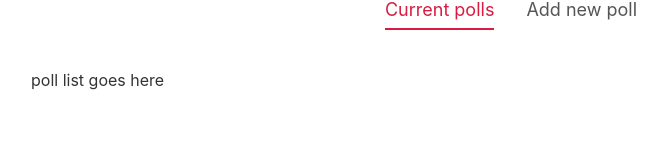
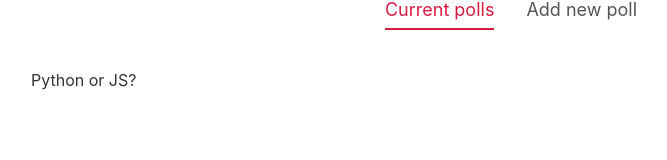
Before and after one commit to AnaScuturici/svelte-exercise, a Svelte app in the folder polls-project/: page / in a window 1280 px wide. Shown: the part 194-354 px from the top of the page, without its empty margins (129-796 px from the left). Built offline with nearby package versions, Linux system fonts and the light colour scheme.

Commit message:
update: form to add new polls

```diff
--- a/polls-project/src/App.svelte
+++ b/polls-project/src/App.svelte
@@ -2,6 +2,7 @@
 	import Header from "./components/Header.svelte";
 	import Footer from "./components/Footer.svelte";
 	import PollForm from "./components/PollForm.svelte";
+	import PollList from "./components/PollList.svelte";
 	import Tabs from "./shared/Tabs.svelte";
 
 	// tabs
@@ -12,15 +13,34 @@
 		activeItem = e.detail;
 	};
 
+	//polls
+	let polls = [
+		{
+			id: 1,
+			question: "Python or JS?",
+			answerA: "Python",
+			answerB: "JS",
+			votesA: 9,
+			votesB: 15,
+		}
+	];
+
+	const handleAdd = (e) => {
+		const poll = e.detail;
+		polls = [poll, ...polls];
+		console.log(polls);
+		activeItem = "Current polls";
+	}
+
 </script>
 
 <Header />
 <main>
 	<Tabs items={items} activeItem={activeItem} on:tabChange={tabChange}/>
 	{#if activeItem === "Current polls"}
-	<p>poll list goes here</p>
+	<PollList polls={polls}/>
 	{:else if activeItem === "Add new poll"}
-	<PollForm />
+	<PollForm on:add={handleAdd}/>
 	{/if}
 </main>
 <Footer />
--- a/polls-project/src/components/PollForm.svelte
+++ b/polls-project/src/components/PollForm.svelte
@@ -1,5 +1,8 @@
 <script>
+    import { createEventDispatcher } from "svelte";
     import Button from "../shared/Button.svelte";
+
+    let dispatch = createEventDispatcher();
 
     let fields = { question: "", answerA: "", answerB: ""};
     let errors = { question: "", answerA: "", answerB: ""};
@@ -31,8 +34,10 @@
             errors.answerB = "";
         }
 
+        // add new poll
         if(valid) {
-            console.log("valid", fields);
+            let poll = {...fields, votesA: 0, votesB: 0, id: Math.random()};
+            dispatch("add", poll);
         }
         fields = { question: "", answerA: "", answerB: ""};
     }
```
